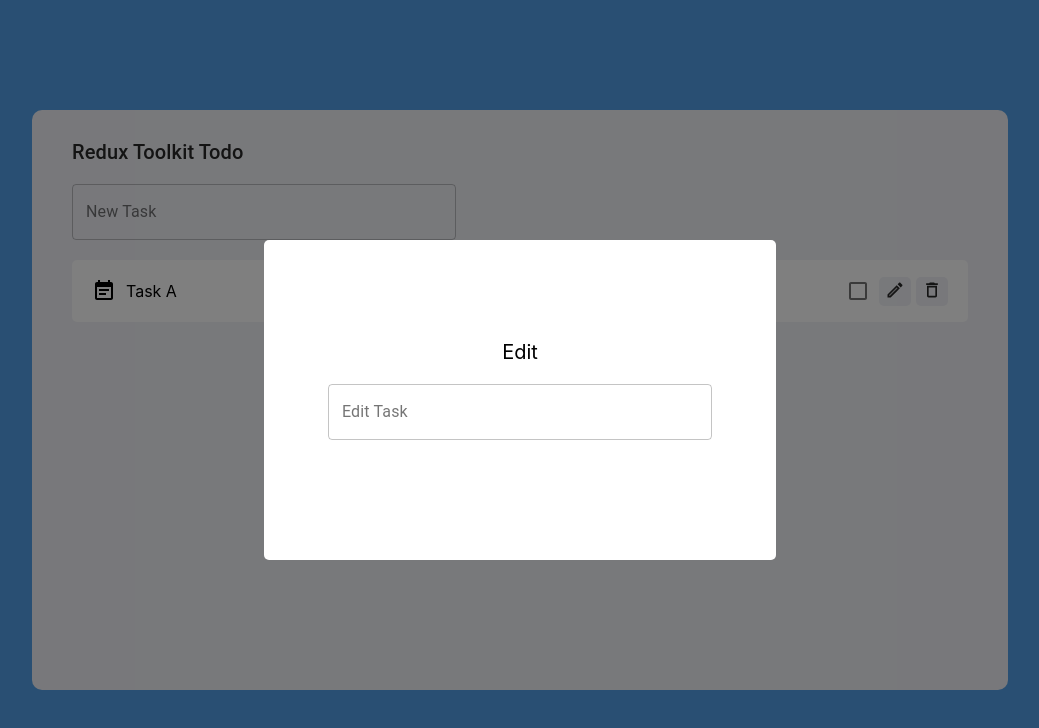
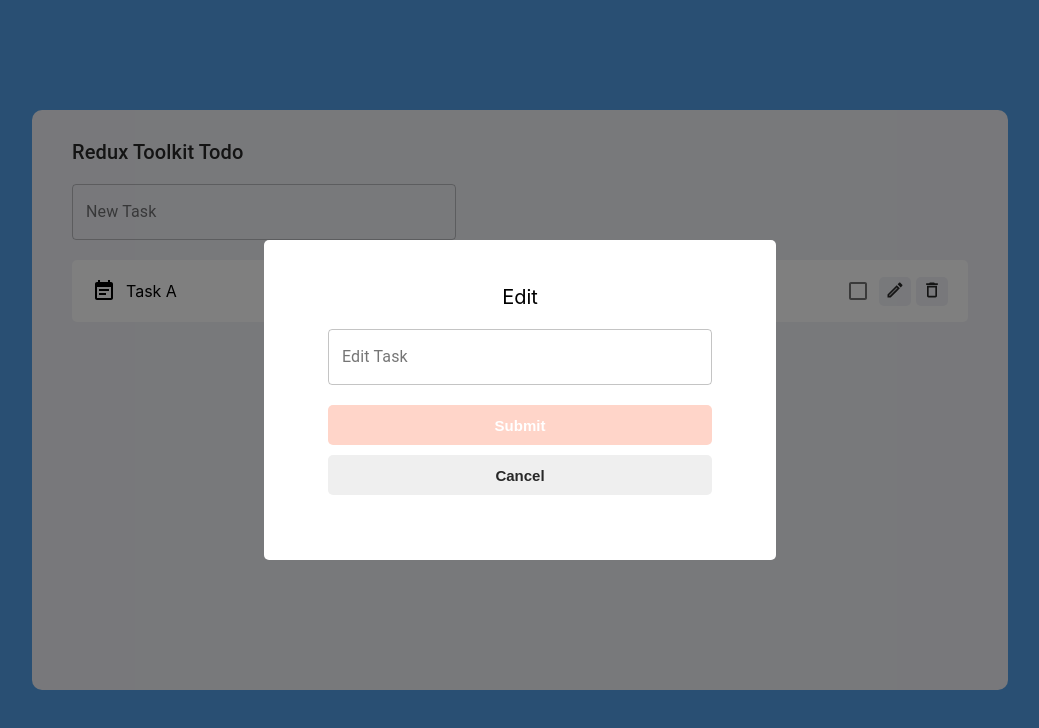
Before and after one commit to kazu-S-1110/redux_toolkit_210614, a React (Create React App) app: page / in a window 1280 px wide. Both pictures are taken after a click on the button 1015 px from the left and 291 px from the top of the page. Shown: the top 728 px of the page, without its empty margins (120-1159 px from the left). Built offline with nearby package versions, Linux system fonts and the light colour scheme.

Commit message:
modalポップアップの内装のスタイリング。

```diff
--- a/src/features/task/taskForm/TaskForm.module.scss
+++ b/src/features/task/taskForm/TaskForm.module.scss
@@ -6,5 +6,35 @@
       width: 100%;
     }
 
+    .button_wrapper {
+      display: flex;
+      justify-content: space-between;
+      flex-direction: column;
+      margin-top: 20px;
+
+      .submit_button,
+      .cancel_button {
+        width: 100%;
+        height: 40px;
+        font-weight: bold;
+        font-size: 15px;
+        border: none;
+        border-radius: 5px;
+
+        &:hover{
+          cursor: pointer;
+        }
+      }
+
+      .submit_button {
+        margin-bottom: 10px;
+        background-color: #ffd5c9;
+        color: #fff;
+      }
+
+      .cancel_button{
+        color: #282828;
+      }
+    }
   }
 }
--- a/src/features/task/taskForm/TaskForm.tsx
+++ b/src/features/task/taskForm/TaskForm.tsx
@@ -33,6 +33,16 @@
           {...register('taskTitle')} //useformとの連携（バージョン７から書式違う）
           className={styles.text_field}
         />
+        {edit ? (
+          <div className={styles.button_wrapper}>
+            <button type="submit" className={styles.submit_button}>
+              Submit
+            </button>
+            <button type="button" className={styles.cancel_button}>
+              Cancel
+            </button>
+          </div>
+        ) : null}
       </form>
     </div>
   );
```
